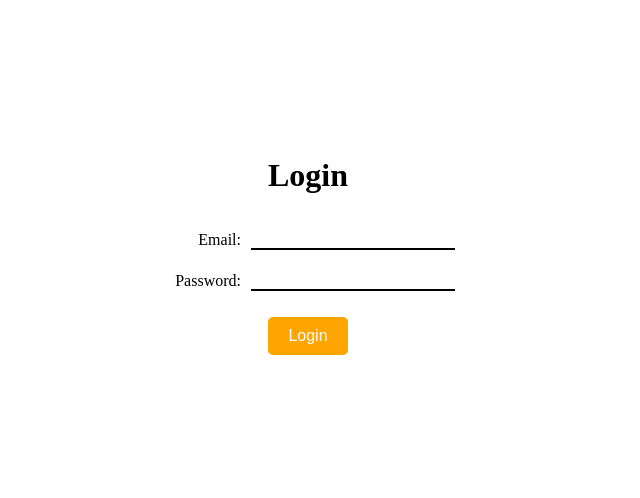
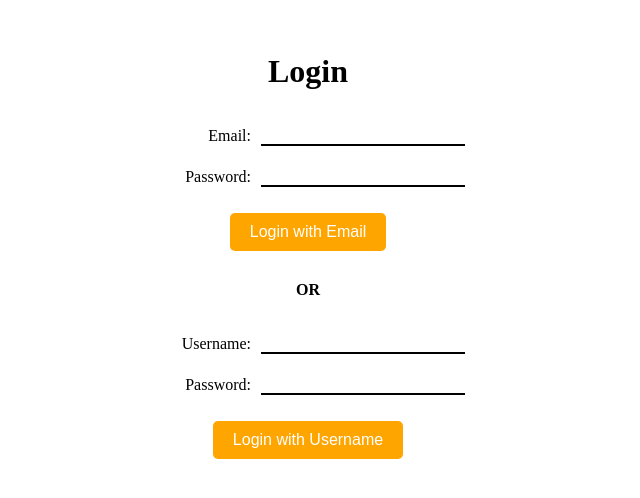
Before and after one commit to pesho21/priorityhub-frontend, a React (Create React App) app: page /login in a window 1280 px wide. Shown: the part 158-656 px from the top of the page, without its empty margins (332-972 px from the left). Built offline with nearby package versions, Linux system fonts and the light colour scheme.

Commit message:
implemented login with username

```diff
--- a/src/components/auth/Login.jsx
+++ b/src/components/auth/Login.jsx
@@ -4,6 +4,7 @@ import axios from "axios";
 
 const Login = () => {
   const [formData, setFormData] = useState({ email: "", password: "" });
+  const [usernameForm, setUsernameForm] = useState({ username: "", password: "" });
   const [error, setError] = useState(null);
   const navigate = useNavigate();
 
@@ -24,7 +25,7 @@ const Login = () => {
       margin: "10px 0",
     },
     label: {
-      width: "80px",
+      width: "100px",
       textAlign: "right",
       marginRight: "10px",
     },
@@ -49,17 +50,26 @@ const Login = () => {
       color: "red",
       marginBottom: "10px",
     },
+    divider: {
+      margin: "20px 0",
+      fontWeight: "bold",
+    },
   };
 
-  const handleChange = (e) => {
+  const handleEmailChange = (e) => {
     const { name, value } = e.target;
     setFormData((prev) => ({ ...prev, [name]: value }));
     setError(null);
   };
 
-  const handleSubmit = async (e) => {
+  const handleUsernameChange = (e) => {
+    const { name, value } = e.target;
+    setUsernameForm((prev) => ({ ...prev, [name]: value }));
+    setError(null);
+  };
+
+  const handleEmailLogin = async (e) => {
     e.preventDefault();
-
     try {
       const response = await axios.post(
         `${process.env.REACT_APP_API_BASE}auth/login`,
@@ -75,12 +85,36 @@ const Login = () => {
     }
   };
 
+  const handleUsernameLogin = async (e) => {
+    e.preventDefault();
+    try {
+      const resolveResponse = await axios.get(
+        `${process.env.REACT_APP_API_BASE}users/${encodeURIComponent(usernameForm.username)}/email`
+      );
+      const email = resolveResponse.data.email;
+
+      const loginResponse = await axios.post(
+        `${process.env.REACT_APP_API_BASE}auth/login`,
+        { email, password: usernameForm.password }
+      );
+
+      localStorage.setItem("token", loginResponse.data.accessToken);
+      navigate("/dashboard");
+    } catch (err) {
+      const message =
+        err.response?.data?.message ||
+        "Invalid username or password. Please try again.";
+      setError(message);
+    }
+  };
+
   return (
     <div style={styles.container} className="login-container">
       <h1>Login</h1>
       {error && <div style={styles.errorMessage}>{error}</div>}
-      <form onSubmit={handleSubmit}>
-        <div style={styles.formGroup} className="form-group">
+
+      <form onSubmit={handleEmailLogin}>
+        <div style={styles.formGroup}>
           <label style={styles.label} htmlFor="email">
             Email:
           </label>
@@ -90,12 +124,12 @@ const Login = () => {
             id="email"
             name="email"
             value={formData.email}
-            onChange={handleChange}
+            onChange={handleEmailChange}
             required
           />
         </div>
 
-        <div style={styles.formGroup} className="form-group">
+        <div style={styles.formGroup}>
           <label style={styles.label} htmlFor="password">
             Password:
           </label>
@@ -105,13 +139,52 @@ const Login = () => {
             id="password"
             name="password"
             value={formData.password}
-            onChange={handleChange}
+            onChange={handleEmailChange}
             required
           />
         </div>
 
         <button style={styles.button} type="submit">
-          Login
+          Login with Email
+        </button>
+      </form>
+
+      <div style={styles.divider}>OR</div>
+
+      {/* Username Login */}
+      <form onSubmit={handleUsernameLogin}>
+        <div style={styles.formGroup}>
+          <label style={styles.label} htmlFor="username">
+            Username:
+          </label>
+          <input
+            style={styles.input}
+            type="text"
+            id="username"
+            name="username"
+            value={usernameForm.username}
+            onChange={handleUsernameChange}
+            required
+          />
+        </div>
+
+        <div style={styles.formGroup}>
+          <label style={styles.label} htmlFor="password2">
+            Password:
+          </label>
+          <input
+            style={styles.input}
+            type="password"
+            id="password2"
+            name="password"
+            value={usernameForm.password}
+            onChange={handleUsernameChange}
+            required
+          />
+        </div>
+
+        <button style={styles.button} type="submit">
+          Login with Username
         </button>
       </form>
     </div>
```
